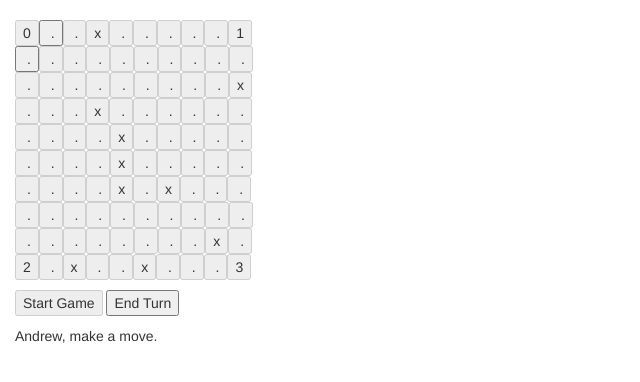
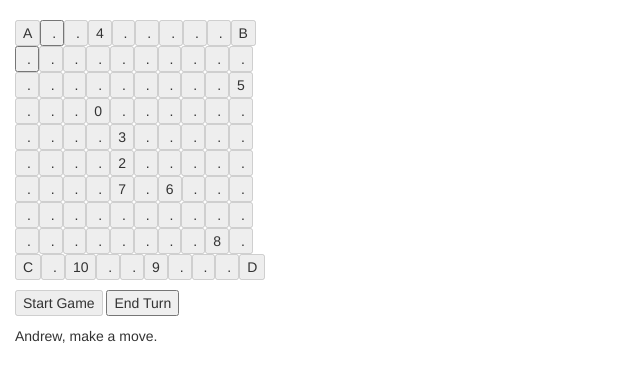
Before and after one commit to alshamsi762/ClifHanger, a website: page index.html in a window 1280 px wide. Both pictures are taken after a click on the button "Start Game". Shown: the whole page, without its empty margins (0-640 px from the left). Drawn offline with nearby package versions, Linux system fonts and the light colour scheme.

Commit message:
Gameboard now shows item index

```diff
--- a/index.html
+++ b/index.html
@@ -44,6 +44,7 @@
 			var game = null;
 			var player = null;
 
+			var tempIDs = ["A", "B", "C", "D"]
 			function startGame() {
 				document.getElementById("strtGameBttn").disabled = true;
 
@@ -57,9 +58,9 @@
 					var button = "<button id = \"" + i + "\" onclick = \"boardspacePressed(\'" + i;
 					button += "\')\" disabled>";
 					if (game.board[i].hasPlayer()) {
-						button += game.board[i].player.id;
+						button += tempIDs[game.board[i].player.id];
 					} else if (game.board[i].hasLoot()) {
-						button += "x";
+						button += game.items.indexOf(game.board[i].loot);
 					} else {
 						button += "&nbsp.";
 					}
```
